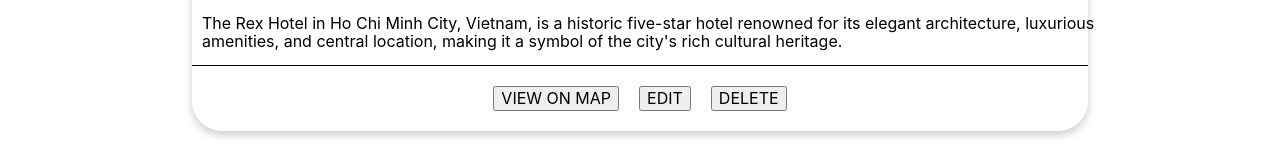
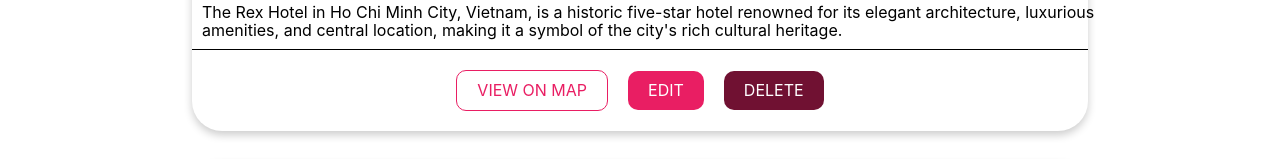
Before and after one commit to minhho89/learn-react, a React (Create React App) app: page /1/places in a window 1280 px wide. Shown: the part 539-698 px from the top of the page. Built offline with nearby package versions, Linux system fonts and the light colour scheme.

Commit message:
Add shared component Button />

```diff
--- a/src/places/components/PlaceItem.jsx
+++ b/src/places/components/PlaceItem.jsx
@@ -1,5 +1,7 @@
 import React from 'react';
 import Card from "../../shared/components/UIElements/Card";
+import Button from "../../shared/components/UIElements/Button";
+import '../../shared/components/UIElements/Button.css'
 
 const PlaceItem = (props) => {
     return <Card
@@ -7,7 +9,10 @@
         title={props.title}
         subtitle={props.address}
         description={props.description}
-        controls={['VIEW ON MAP', 'EDIT', 'DELETE']}
+        controls={[
+            <Button className="inverse" text="VIEW ON MAP"/>,
+            <Button text='EDIT' />,
+            <Button className="danger" text='DELETE' />]}
     ></Card>
 }
 
--- /dev/null
+++ b/src/shared/components/UIElements/Button.css
@@ -0,0 +1,36 @@
+button {
+    padding: 10px 20px;
+    background-color: rgba(233,30,99,1);
+    color: white;
+    border: none;
+    box-shadow: none;
+    font-weight: 400;
+    border-radius: 10px;
+}
+
+button:hover {
+    background-color: rgba(112, 17, 50, 1);
+    color: white;
+    cursor: pointer;
+}
+
+.inverse {
+    background-color: transparent;
+    color: rgba(233,30,99,1);
+    border: solid rgba(233,30,99,1) 1px
+}
+
+.inverse:hover {
+    background-color: rgba(233,30,99,1);
+    color: white;
+    border: solid white 1px;
+}
+
+.danger {
+    background-color: rgb(112, 17, 50);
+}
+
+.danger:hover {
+    background-color: rgba(233,30,99,1);
+    color: white;
+}
--- /dev/null
+++ b/src/shared/components/UIElements/Button.jsx
@@ -0,0 +1,12 @@
+import React from 'react';
+import './Button.css'
+
+const Button = (props) => {
+    return <button
+        className={props.className}
+        onClick={props.onClick}>
+        {props.text}
+    </button>
+}
+
+export default Button
--- a/src/shared/components/UIElements/Card.jsx
+++ b/src/shared/components/UIElements/Card.jsx
@@ -10,7 +10,7 @@
             <div className="card-description">{props.description}</div>
             <div className="card-control-panel">
                 {props.controls.map(control =>
-                    <button>{control}</button>
+                    <>{control}</>
                 )}
             </div>
 
```
